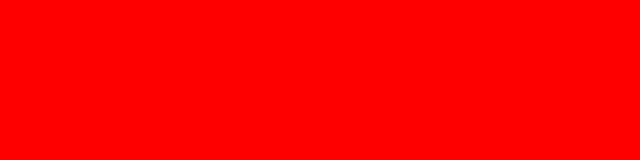
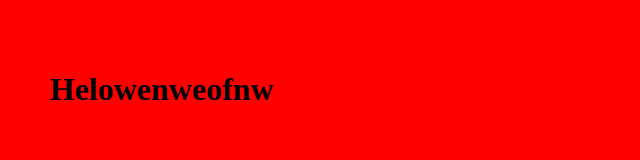
Before and after one commit to ITSid30/git-one, a plain HTML site: page index.html in a window 1280 px wide. Shown: the whole page, without its empty margins (0-640 px from the left). Drawn offline with Linux system fonts and the light colour scheme.

Commit message:
Added h1

```diff
--- a/index.html
+++ b/index.html
@@ -7,6 +7,6 @@
     <link rel="stylesheet" href="styles.css">
 </head>
 <body>
-
+    <h1>Helowenweofnw</h1>
 </body>
 </html>
```
